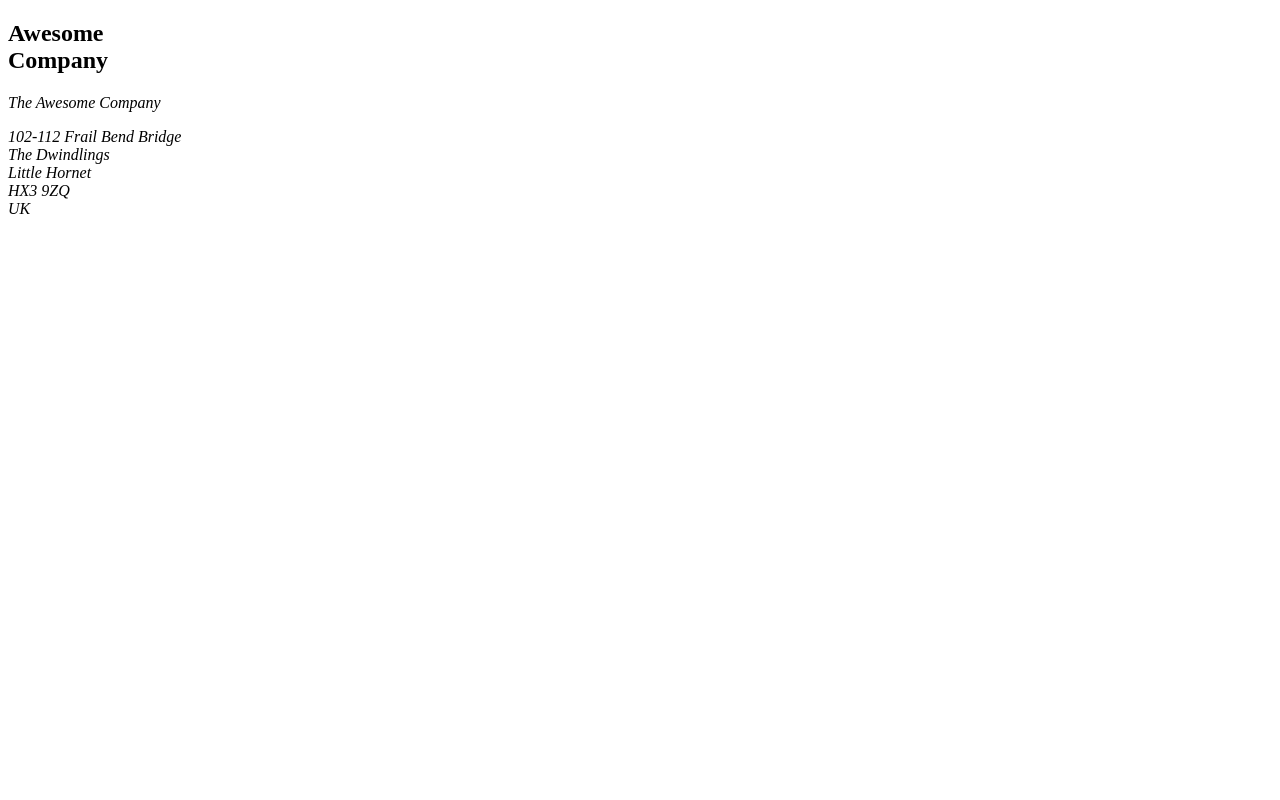
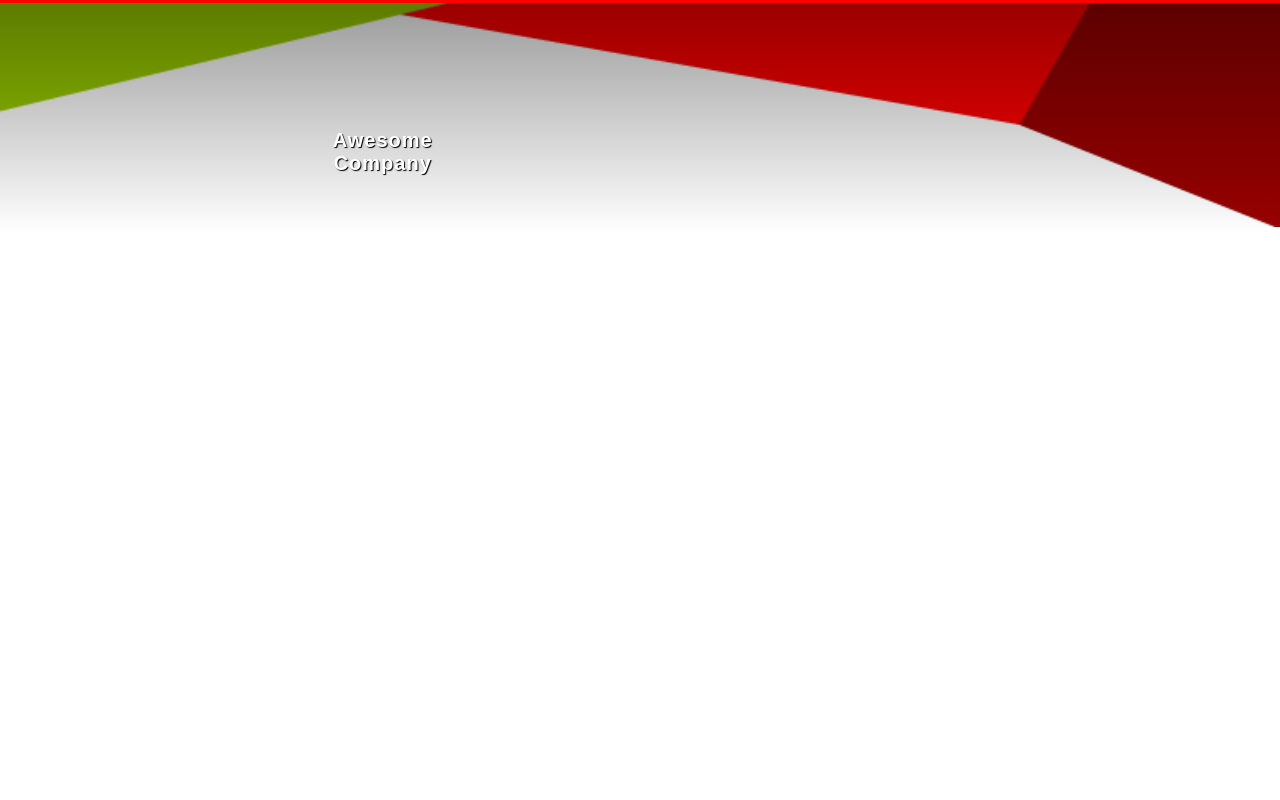
Before and after one commit to lucasberry12/Lab-M6.2---Lucas-Berry, a website: page index.html in a window 1280 px wide. Shown: the top 800 px of the page. Drawn offline with Linux system fonts and the light colour scheme.

Commit message:
First part

```diff
--- a/css/style.css
+++ b/css/style.css
@@ -39,3 +39,23 @@ h1 {
 }
 
 /* Your CSS below here */
+body {
+  background: url("../img/top-image.png") no-repeat top center;
+  background-size: contain;
+  background-color: white;
+  border-top: 1mm solid red;
+  border-bottom: 1mm solid red;
+}
+
+body {
+  background: linear-gradient(
+      to bottom,
+      rgba(0, 0, 0, 0.4) 0%,
+      rgba(0, 0, 0, 0) 20%,
+      rgba(0, 0, 0, 0) 80%,
+      rgba(0, 0, 0, 0.4) 100%
+    ),
+    url("../img/top-image.png") no-repeat top center,
+    url("../img/bottom-image.png") no-repeat bottom center;
+  background-size: contain;
+}
--- a/index.html
+++ b/index.html
@@ -4,6 +4,7 @@
     <meta charset="utf-8" />
     <meta name="viewport" content="width=device-width" />
     <title>Fancy letterheaded paper</title>
+    <link rel="stylesheet" href="css/style.css" />
   </head>
   <body>
     <article>
```
